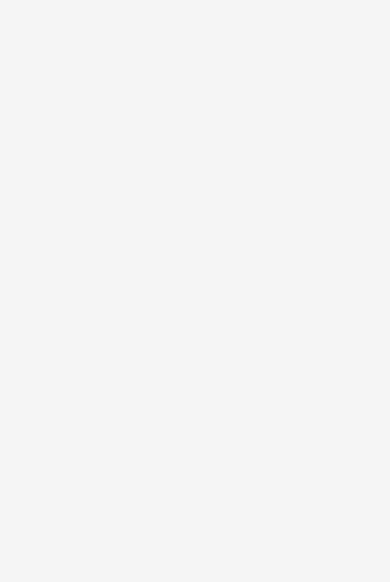
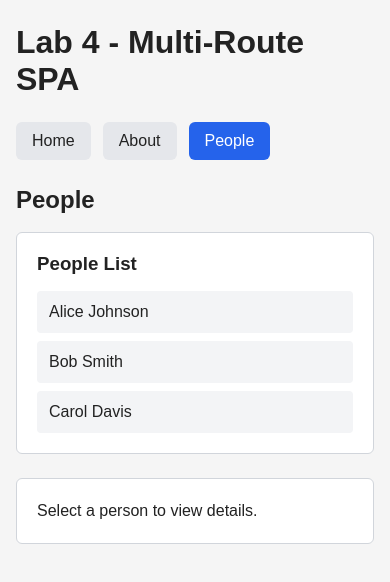
Before and after one commit to tran04012006/24521812_NgoBichTran_Lab4, a React (Vite) app in the folder lab4-spa/: page /people in a window 390 px wide. Before the commit this address had no page. Shown: the top 582 px of the page. Built offline with nearby package versions, Linux system fonts and the light colour scheme.

Commit message:
feat: implement responsive people master layout and navigation

```diff
--- a/lab4-spa/src/App.jsx
+++ b/lab4-spa/src/App.jsx
@@ -3,6 +3,7 @@ import { lazy } from "react";
 import { Routes, Route } from "react-router";
 
 import MainLayout from "./layouts/MainLayout";
+import PeopleLayout from "./layouts/PeopleLayout";
 
 const Home = lazy(() => import("./pages/Home"));
 const About = lazy(() => import("./pages/About"));
@@ -13,6 +14,20 @@ function App() {
       <Route path="/" element={<MainLayout />}>
         <Route index element={<Home />} />
         <Route path="about" element={<About />} />
+
+        <Route
+          path="people"
+          element={<PeopleLayout />}
+        >
+          <Route
+            index
+            element={<p>Select a person to view details.</p>}
+          />
+          <Route
+            path=":id"
+            element={<p>Person details will appear here.</p>}
+          />
+        </Route>
       </Route>
     </Routes>
   );
--- /dev/null
+++ b/lab4-spa/src/data/people.js
@@ -0,0 +1,21 @@
+
+export const people = [
+  {
+    id: "1",
+    name: "Alice Johnson",
+    role: "Developer",
+    email: "alice@example.com",
+  },
+  {
+    id: "2",
+    name: "Bob Smith",
+    role: "Designer",
+    email: "bob@example.com",
+  },
+  {
+    id: "3",
+    name: "Carol Davis",
+    role: "Project Manager",
+    email: "carol@example.com",
+  },
+];
--- a/lab4-spa/src/index.css
+++ b/lab4-spa/src/index.css
@@ -39,13 +39,9 @@ nav {
   color: white;
 }
 
-/* Reserve space for route content */
-
 .route-content {
   min-height: 140px;
 }
-
-/* Actual page layout */
 
 .route-content section {
   margin-top: 24px;
@@ -62,7 +58,7 @@ nav {
   line-height: 24px;
 }
 
-/* Skeleton layout */
+/* Skeleton UI from Task 5 */
 
 .page-skeleton {
   min-height: 72px;
@@ -85,8 +81,6 @@ nav {
   background-color: #d1d5db;
 }
 
-/* Screen-reader-only text */
-
 .sr-only {
   position: absolute;
   width: 1px;
@@ -98,3 +92,96 @@ nav {
   white-space: nowrap;
   border: 0;
 }
+
+/* Exercise 1.2.2: Master-Detail Grid */
+
+.people-grid {
+  display: grid;
+  grid-template-columns: minmax(280px, 1fr) 2fr;
+  gap: 24px;
+  align-items: start;
+}
+
+.people-master,
+.people-detail {
+  min-width: 0;
+  padding: 20px;
+  border: 1px solid #d1d5db;
+  border-radius: 6px;
+  background-color: white;
+}
+
+.people-master h3 {
+  margin: 0 0 16px;
+}
+
+.people-list {
+  display: flex;
+  flex-direction: column;
+  gap: 8px;
+  margin: 0;
+}
+
+.person-link {
+  display: block;
+  padding: 12px;
+  border-radius: 4px;
+  color: #222;
+  background-color: #f3f4f6;
+  text-decoration: none;
+}
+
+.person-link.active {
+  background-color: #dbeafe;
+  color: #1d4ed8;
+  font-weight: bold;
+}
+
+.person-link:hover {
+  background-color: #e5e7eb;
+}
+
+.person-link:focus-visible {
+  outline: 2px solid #2563eb;
+  outline-offset: 2px;
+}
+
+/* Person detail */
+
+.person-details {
+  display: grid;
+  grid-template-columns: max-content minmax(0, 1fr);
+  gap: 12px 16px;
+  margin: 16px 0 0;
+}
+
+.person-details dt {
+  font-weight: bold;
+}
+
+.person-details dd {
+  margin: 0;
+  overflow-wrap: anywhere;
+}
+
+/* Invalid ID fallback */
+
+.not-found h3 {
+  margin: 0 0 12px;
+}
+
+/* Responsive layout */
+
+@media (max-width: 650px) {
+  .people-grid {
+    grid-template-columns: 1fr;
+  }
+
+  .app {
+    padding: 24px 16px;
+  }
+
+  nav {
+    flex-wrap: wrap;
+  }
+}
--- a/lab4-spa/src/layouts/MainLayout.jsx
+++ b/lab4-spa/src/layouts/MainLayout.jsx
@@ -27,6 +27,15 @@ function MainLayout() {
         >
           About
         </NavLink>
+
+        <NavLink
+          to="/people"
+          className={({ isActive }) =>
+            isActive ? "nav-link active" : "nav-link"
+          }
+        >
+          People
+        </NavLink>
       </nav>
 
       <div className="route-content">
--- /dev/null
+++ b/lab4-spa/src/layouts/PeopleLayout.jsx
@@ -0,0 +1,42 @@
+
+import { NavLink, Outlet } from "react-router";
+import { people } from "../data/people";
+
+function PeopleLayout() {
+  return (
+    <section className="people-page">
+      <h2>People</h2>
+
+      <div className="people-grid">
+        <aside className="people-master">
+          <h3>People List</h3>
+
+          <nav
+            className="people-list"
+            aria-label="People"
+          >
+            {people.map((person) => (
+              <NavLink
+                key={person.id}
+                to={person.id}
+                className={({ isActive }) =>
+                  isActive
+                    ? "person-link active"
+                    : "person-link"
+                }
+              >
+                {person.name}
+              </NavLink>
+            ))}
+          </nav>
+        </aside>
+
+        <div className="people-detail">
+          <Outlet />
+        </div>
+      </div>
+    </section>
+  );
+}
+
+export default PeopleLayout;
```
Also changed, not shown: 1 other file (tests, documents, lock files or other folders).
